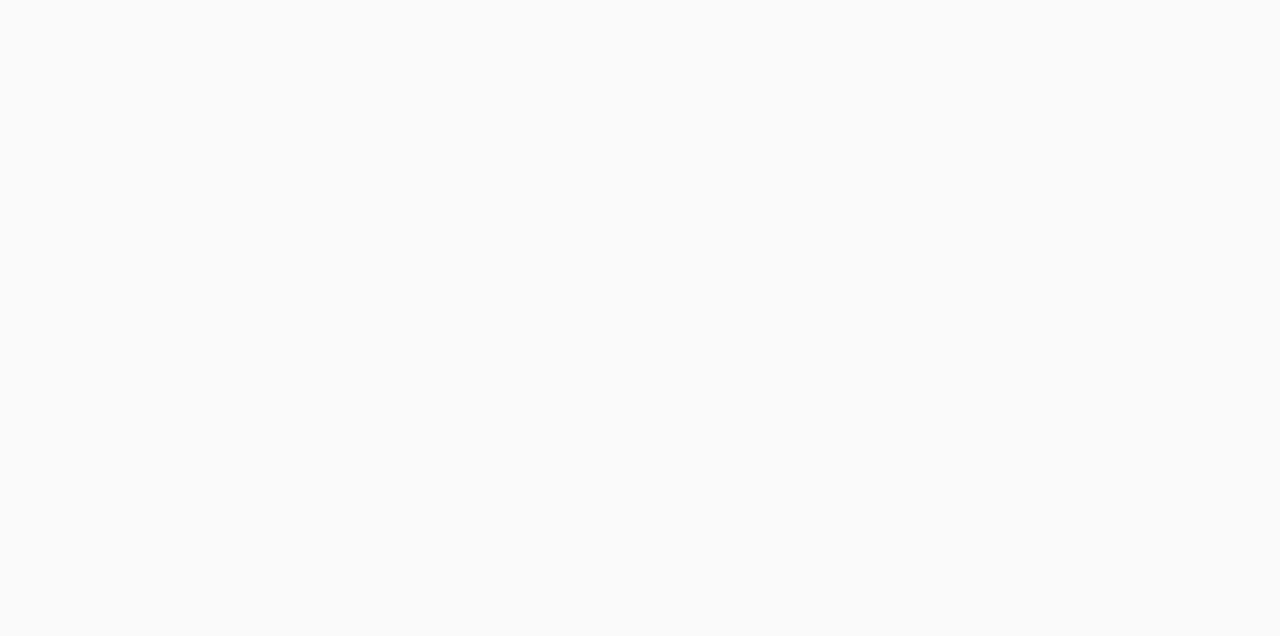
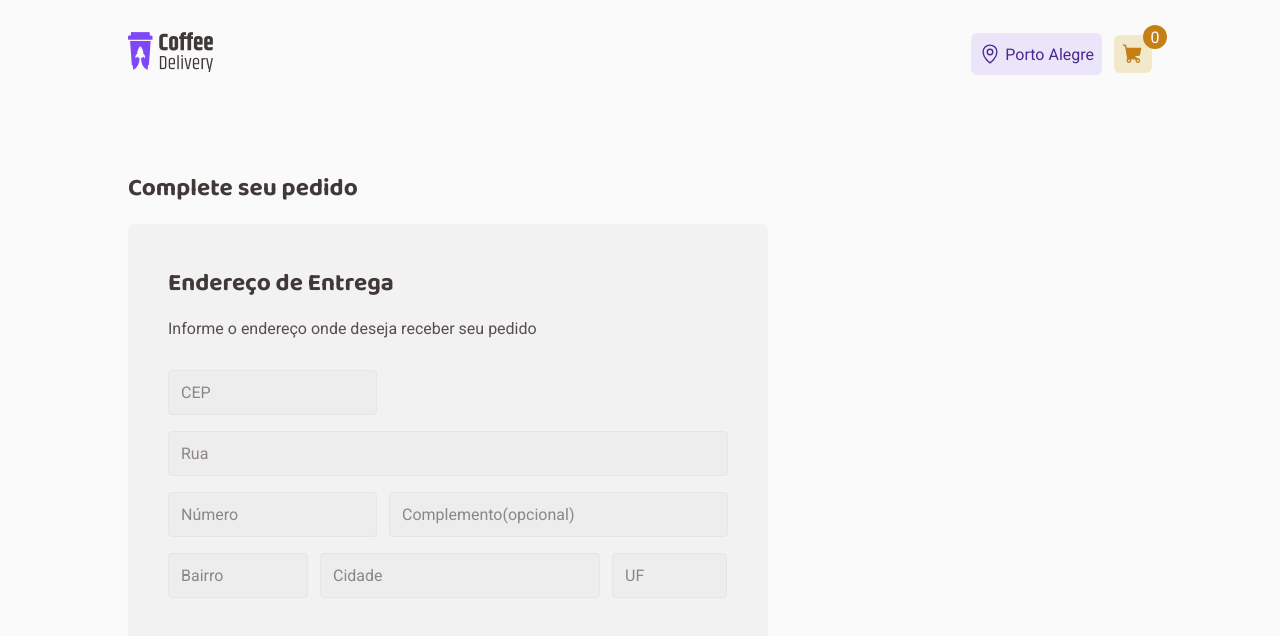
Before and after one commit to ArthurMadureira/coffee-delivery, a React (Vite) app: page /checkout in a window 1280 px wide. Before the commit this address had no page. Shown: the top 636 px of the page. Built offline with nearby package versions, Linux system fonts and the light colour scheme.

Commit message:
Checkout page added and the Form too

```diff
--- a/src/Router.tsx
+++ b/src/Router.tsx
@@ -1,5 +1,6 @@
 import { Route, Routes } from 'react-router-dom'
 import { DefaultLayout } from './layout/DefaultLayout'
+import { Checkout } from './pages/Checkout'
 import { Home } from './pages/Home'
 
 export function Router() {
@@ -7,6 +8,7 @@ export function Router() {
     <Routes>
       <Route path="/" element={<DefaultLayout />}>
         <Route path="/" element={<Home />} />
+        <Route path="/checkout" element={<Checkout />} />
       </Route>
     </Routes>
   )
--- a/src/components/Header/index.tsx
+++ b/src/components/Header/index.tsx
@@ -2,7 +2,6 @@ import {
   HeaderContainer,
   Navbar,
   ButtonContainer,
-  LinkContainer,
   QuantityProductsContainer,
 } from './styles'
 
@@ -10,12 +9,15 @@ import Logo from '../../assets/Logo.png'
 import { MapPin, ShoppingCart } from 'phosphor-react'
 import { useContext } from 'react'
 import { CoffesContext } from '../../contexts/CoffesListContext'
+import { NavLink } from 'react-router-dom'
 
 export function Header() {
   const { cartItems }: any = useContext(CoffesContext)
   return (
     <HeaderContainer>
-      <img src={Logo} alt="Logo da Coffe Delivery" />
+      <NavLink to="/">
+        <img src={Logo} alt="Logo da Coffe Delivery" />
+      </NavLink>
 
       <Navbar>
         <ButtonContainer>
@@ -23,13 +25,13 @@ export function Header() {
           Porto Alegre
         </ButtonContainer>
 
-        <LinkContainer href="">
+        <NavLink to="/checkout">
           <ShoppingCart size={22} />
 
           <QuantityProductsContainer>
             {cartItems.length}
           </QuantityProductsContainer>
-        </LinkContainer>
+        </NavLink>
       </Navbar>
     </HeaderContainer>
   )
--- a/src/components/Header/styles.ts
+++ b/src/components/Header/styles.ts
@@ -12,6 +12,22 @@ export const Navbar = styled.nav`
   display: flex;
   align-items: center;
   gap: 0.75rem;
+
+  a {
+    position: relative;
+    padding: 0.5rem;
+    border-radius: 6px;
+    background: ${(props) => props.theme['yellow-100']};
+    color: ${(props) => props.theme['yellow-700']};
+
+    display: flex;
+    align-items: center;
+    justify-content: center;
+
+    svg path {
+      fill: ${(props) => props.theme['yellow-700']};
+    }
+  }
 `
 
 export const ButtonContainer = styled.button`
@@ -27,22 +43,6 @@ export const ButtonContainer = styled.button`
   display: flex;
   align-items: center;
   gap: 0.25rem;
-`
-
-export const LinkContainer = styled.a`
-  position: relative;
-  padding: 0.5rem;
-  border-radius: 6px;
-  background: ${(props) => props.theme['yellow-100']};
-  color: ${(props) => props.theme['yellow-700']};
-
-  display: flex;
-  align-items: center;
-  justify-content: center;
-
-  svg path {
-    fill: ${(props) => props.theme['yellow-700']};
-  }
 `
 
 export const QuantityProductsContainer = styled.span`
--- /dev/null
+++ b/src/pages/Checkout/components/FormOrder/Form/index.tsx
@@ -0,0 +1,26 @@
+import { InputContainer } from './style'
+
+export function Form() {
+  return (
+    <form>
+      <InputContainer className="cep">
+        <input type="number" placeholder="CEP" required />
+      </InputContainer>
+
+      <InputContainer className="street">
+        <input type="text" placeholder="Rua" required />
+      </InputContainer>
+
+      <InputContainer className="grid-1">
+        <input type="text" placeholder="Número" required />
+        <input type="text" placeholder="Complemento(opcional)" />
+      </InputContainer>
+
+      <InputContainer className="place-infos">
+        <input type="text" placeholder="Bairro" required />
+        <input type="text" placeholder="Cidade" required />
+        <input type="text" placeholder="UF" required />
+      </InputContainer>
+    </form>
+  )
+}
--- /dev/null
+++ b/src/pages/Checkout/components/FormOrder/Form/style.ts
@@ -0,0 +1,39 @@
+import styled from 'styled-components'
+
+export const InputContainer = styled.div`
+  display: flex;
+  align-items: center;
+  gap: 0.75rem;
+
+  margin-bottom: 1rem;
+
+  &.street input {
+    width: 100%;
+  }
+
+  &.grid-1 {
+    width: 100%;
+    display: grid;
+    align-items: center;
+    grid-template-columns: 1fr 2fr;
+  }
+
+  &.place-infos {
+    display: grid;
+    align-items: center;
+    grid-template-columns: 25% 50% 20.5%;
+    max-width: 100%;
+  }
+
+  input {
+    background: ${(props) => props.theme['gray-200']};
+    color: ${(props) => props.theme['gray-700']};
+    border-radius: 4px;
+    padding: 0.75rem;
+    border: 1px solid ${(props) => props.theme['gray-300']};
+  }
+
+  input::placeholder {
+    color: ${(props) => props.theme['gray-600']};
+  }
+`
--- /dev/null
+++ b/src/pages/Checkout/components/FormOrder/index.tsx
@@ -0,0 +1,15 @@
+import { Form } from './Form'
+import { FormContainer } from './styles'
+
+export function FormOrder() {
+  return (
+    <FormContainer>
+      <header>
+        <h2>Endereço de Entrega</h2>
+        <p>Informe o endereço onde deseja receber seu pedido</p>
+      </header>
+
+      <Form />
+    </FormContainer>
+  )
+}
--- /dev/null
+++ b/src/pages/Checkout/components/FormOrder/styles.ts
@@ -0,0 +1,17 @@
+import styled from 'styled-components'
+
+export const FormContainer = styled.div`
+  width: 100%;
+  padding: 2.5rem;
+  border-radius: 6px;
+
+  background: ${(props) => props.theme['gray-100']};
+
+  header {
+    margin-bottom: 2rem;
+
+    p {
+      color: ${(props) => props.theme['gray-700']};
+    }
+  }
+`
--- /dev/null
+++ b/src/pages/Checkout/index.tsx
@@ -0,0 +1,14 @@
+import { FormOrder } from './components/FormOrder'
+import { CheckoutContainer, CompleteOrder } from './styles'
+
+export function Checkout() {
+  return (
+    <CheckoutContainer>
+      <CompleteOrder>
+        <h2>Complete seu pedido</h2>
+
+        <FormOrder />
+      </CompleteOrder>
+    </CheckoutContainer>
+  )
+}
--- /dev/null
+++ b/src/pages/Checkout/styles.ts
@@ -0,0 +1,21 @@
+import styled from 'styled-components'
+
+export const CompleteOrder = styled.div`
+  h2 {
+    font-family: 'Baloo 2';
+    font-size: 1.525rem;
+    margin-bottom: 1rem;
+
+    color: ${(props) => props.theme['gray-800']};
+  }
+`
+
+export const CheckoutContainer = styled.div`
+  width: 640px;
+`
+
+export const AddressContainer = styled.div`
+  width: 100%;
+  padding: 2.5rem;
+  border-radius: 6px;
+`
```
